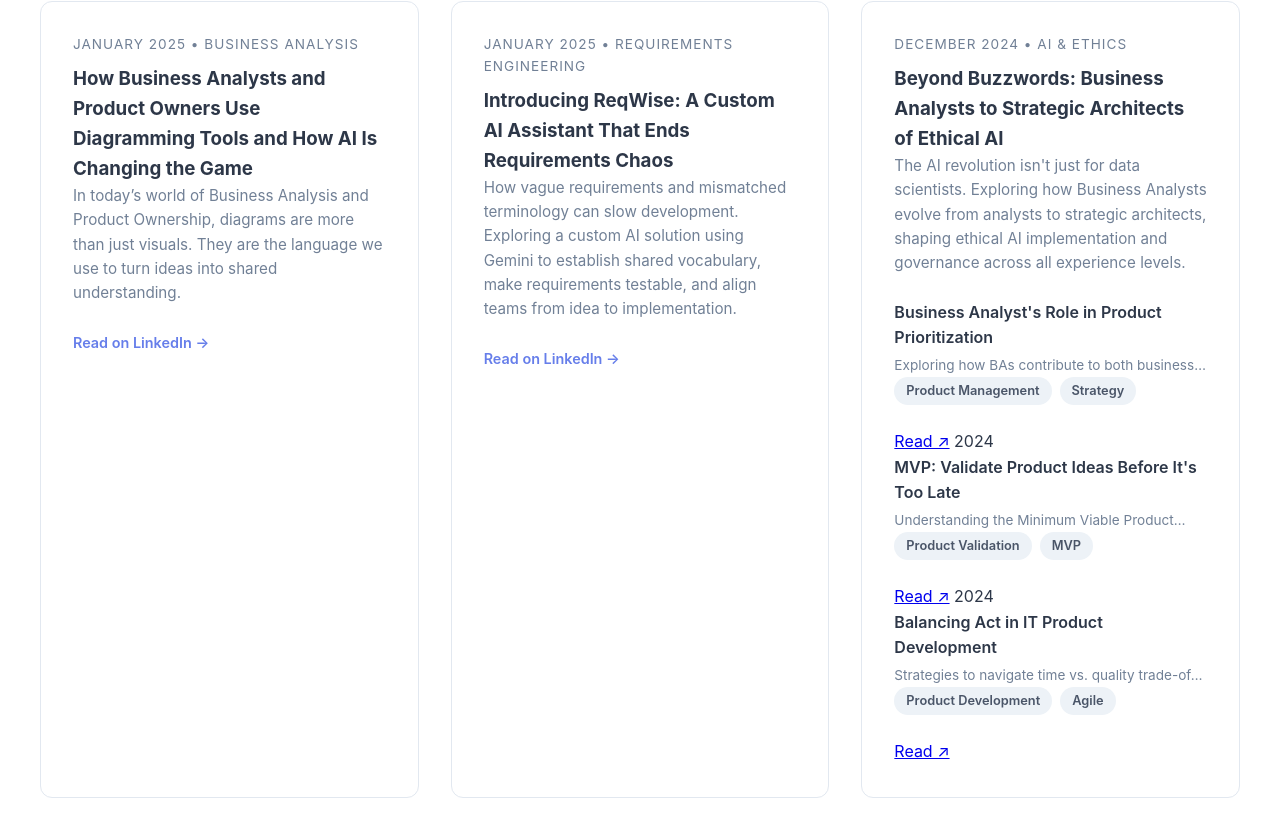
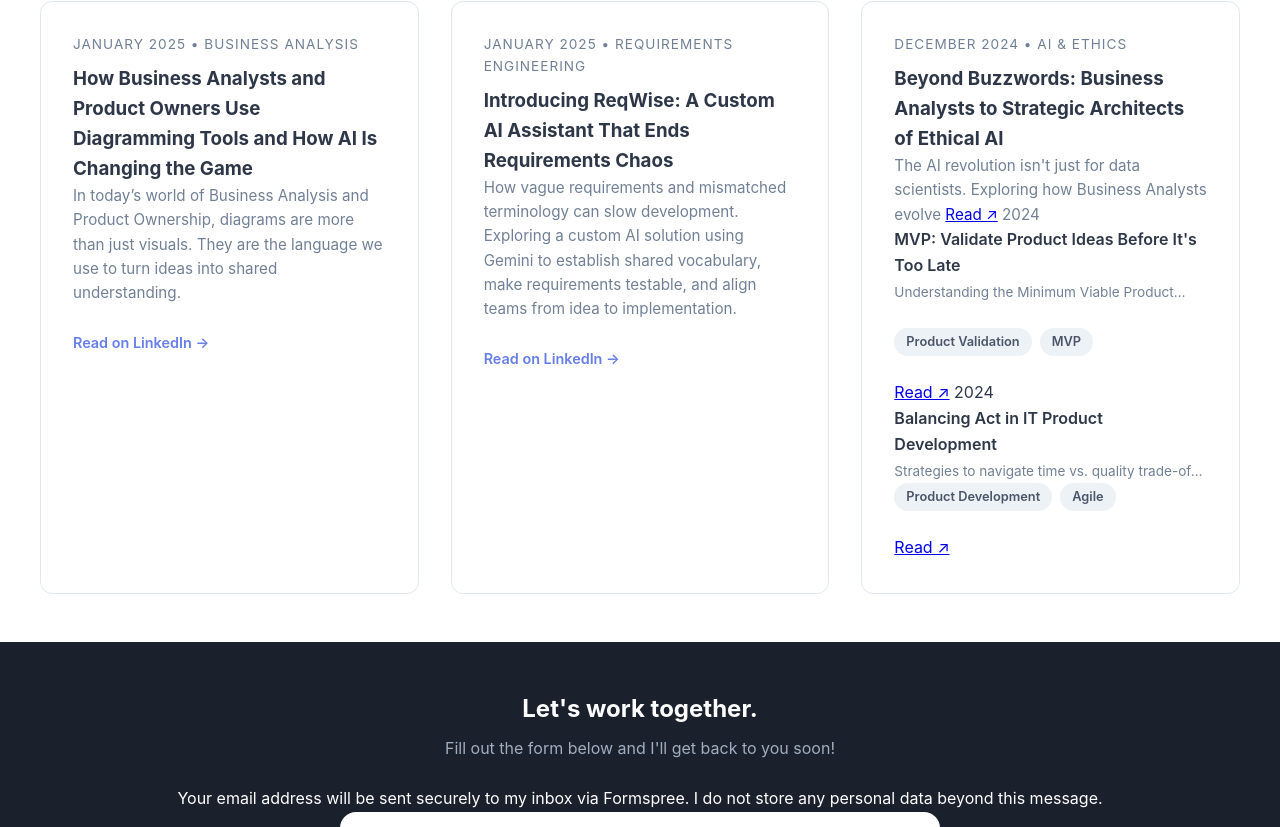
Before and after one commit to Sabarish-Shanmugam/Portfolio, a plain HTML site: page index.html in a window 1280 px wide. Shown: the part 3021-3848 px from the top of the page. Drawn offline with Linux system fonts and the light colour scheme.

Commit message:
Fix broken HTML structure in archive section

```diff
--- a/index.html
+++ b/index.html
@@ -1301,21 +1301,6 @@
                         <h3>Beyond Buzzwords: Business Analysts to Strategic Architects of Ethical AI</h3>
                         <p class="project-description">
                             The AI revolution isn't just for data scientists. Exploring how Business Analysts evolve
-                            from
-                            analysts to strategic architects, shaping ethical AI implementation and governance across
-                            all
-                            experience levels.
-                        </p>
-                        <span class="article-title-text">Business Analyst's Role in Product
-                            Prioritization</span>
-                        <span class="article-excerpt">Exploring how BAs contribute to both business and
-                            implementation prioritization.</span>
-                        </td>
-                        <td class="article-tags-cell" data-label="Tags">
-                            <div class="tags">
-                                <span class="tag">Product Management</span>
-                                <span class="tag">Strategy</span>
-                            </div>
                             </td>
                             <td class="article-link-cell" data-label="Link">
                                 <a href="https://www.linkedin.com/pulse/business-analysts-role-product-prioritization-sabarish-shanmugam-pgnfc"
```
Lines whose indentation alone changed are shown as unchanged.
